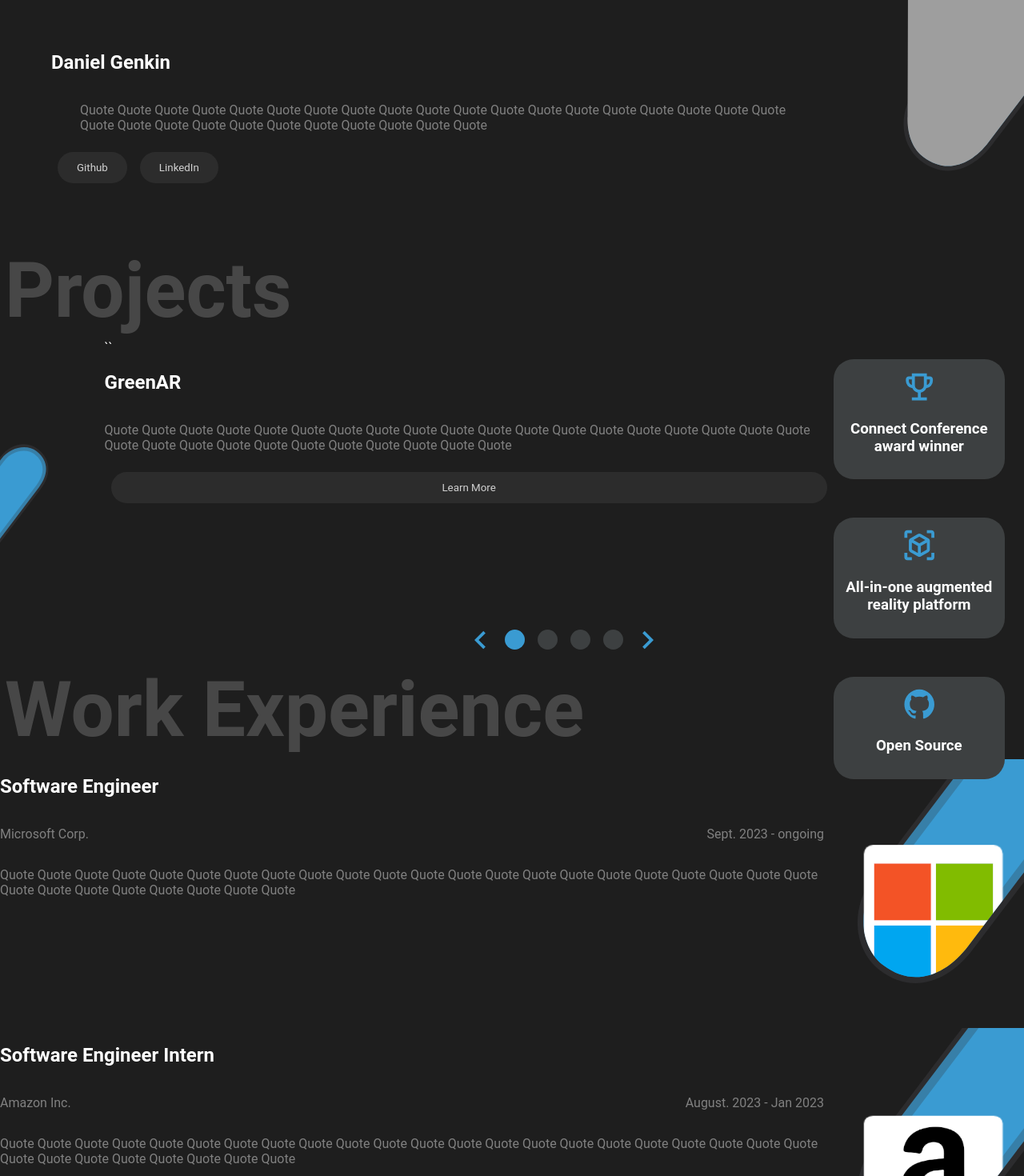
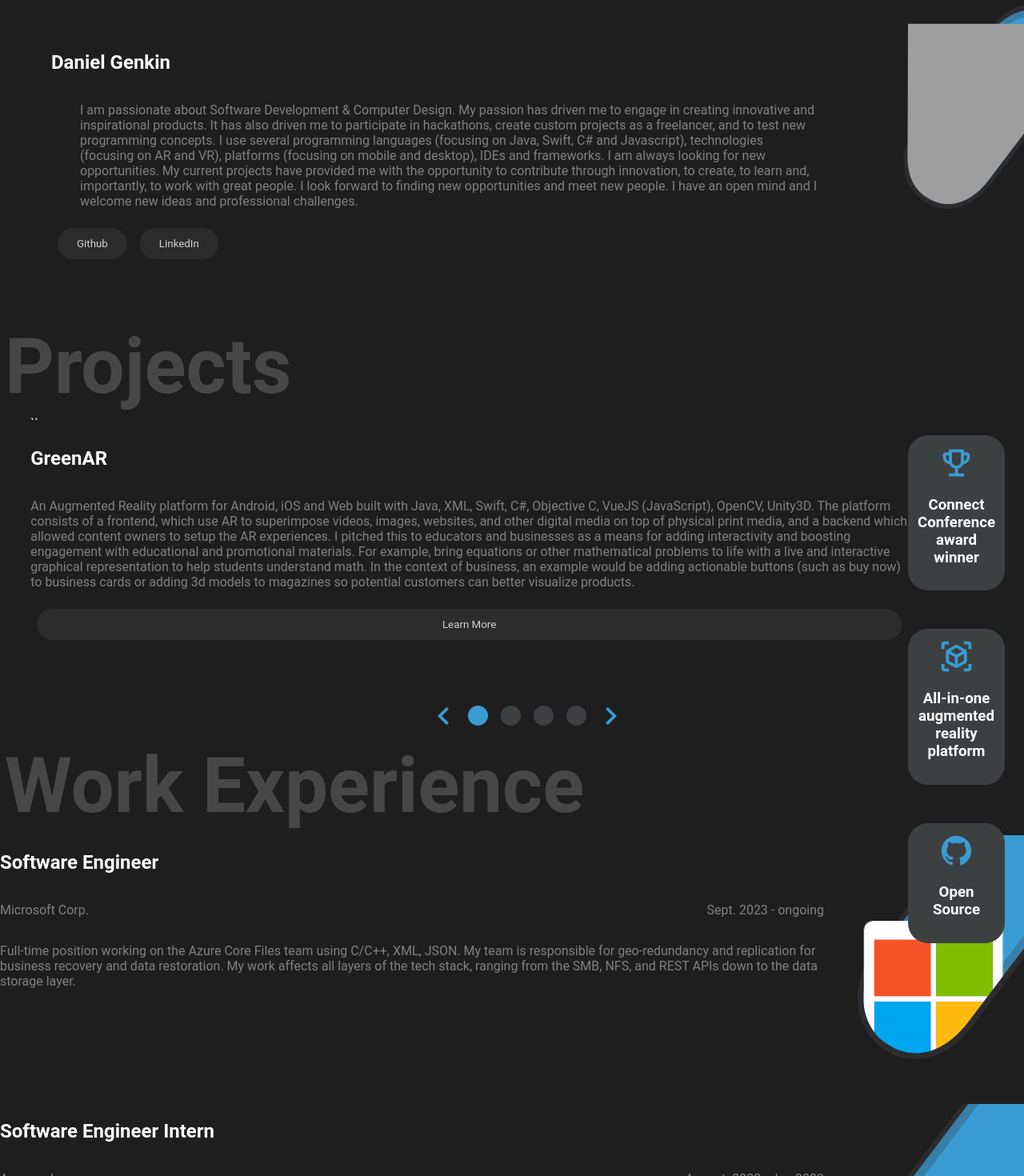
Before and after one commit to Daniel-Genkin/Website, a Vue app: page / in a window 1280 px wide. Shown: the part 20-1490 px from the top of the page at 80% size. Built offline with nearby package versions, Linux system fonts and the light colour scheme; grey boxes are pictures that could not be loaded.

Commit message:
added some more data and moved cols and rows to main.css

```diff
--- a/src/assets/main.css
+++ b/src/assets/main.css
@@ -60,3 +60,12 @@
   /*width is set as user scrolls via the variable*/
   width: 0;
 }
+
+.rows {
+  display: flex;
+  flex-direction: row;
+}
+.cols {
+  display: flex;
+  flex-direction: column;
+}
--- a/src/components/sections/AppPreviewIntro.vue
+++ b/src/components/sections/AppPreviewIntro.vue
@@ -36,12 +36,4 @@
 .cardIcon {
   height: 45px;
 }
-.rows {
-  display: flex;
-  flex-direction: row;
-}
-.cols {
-  display: flex;
-  flex-direction: column;
-}
 </style>
--- a/src/components/sections/Awards.vue
+++ b/src/components/sections/Awards.vue
@@ -22,15 +22,6 @@
 </template>
 
 <style lag="scss" scoped>
-.rows {
-  display: flex;
-  flex-direction: row;
-}
-.cols {
-  display: flex;
-  flex-direction: column;
-}
-
 .card {
   width: 350px;
   position: relative;
--- a/src/components/sections/Education.vue
+++ b/src/components/sections/Education.vue
@@ -30,10 +30,7 @@
   flex-direction: row;
   justify-content: left;
 }
-.cols {
-  display: flex;
-  flex-direction: column;
-}
+
 .pill {
   margin-top: 16px;
 }
--- a/src/components/sections/IndexIntro.vue
+++ b/src/components/sections/IndexIntro.vue
@@ -11,7 +11,7 @@
     <div id="root" class="rows">
       <div id="content" class="cols">
         <h2>Daniel Genkin</h2>
-        <p>Quote Quote Quote Quote Quote Quote Quote Quote Quote Quote Quote Quote Quote Quote Quote Quote Quote Quote Quote Quote Quote Quote Quote Quote Quote Quote Quote Quote Quote Quote</p>
+        <p>I am passionate about Software Development & Computer Design. My passion has driven me to engage in creating innovative and inspirational products. It has also driven me to participate in hackathons, create custom projects as a freelancer, and to test new programming concepts. I use several programming languages (focusing on Java, Swift, C# and Javascript), technologies (focusing on AR and VR), platforms (focusing on mobile and desktop), IDEs and frameworks. I am always looking for new opportunities. My current projects have provided me with the opportunity to contribute through innovation, to create, to learn and, importantly, to work with great people. I look forward to finding new opportunities and meet new people. I have an open mind and I welcome new ideas and professional challenges.</p>
         <div class="rows">
           <button @click="goToGithub()">Github</button>
           <button>LinkedIn</button>
@@ -35,13 +35,4 @@
 #pill {
   flex: 1;
 }
-
-.rows {
-  display: flex;
-  flex-direction: row;
-}
-.cols {
-  display: flex;
-  flex-direction: column;
-}
 </style>
--- a/src/components/sections/ProjectHistory.vue
+++ b/src/components/sections/ProjectHistory.vue
@@ -33,10 +33,6 @@
 </template>
 
 <style lag="scss" scoped>
-.rows {
-  display: flex;
-  flex-direction: row;
-}
 .cols {
   display: flex;
   flex-direction: column;
--- a/src/components/sections/ProjectsPreview.vue
+++ b/src/components/sections/ProjectsPreview.vue
@@ -50,15 +50,6 @@
   width: 200px;
 }
 
-.rows {
-  display: flex;
-  flex-direction: row;
-}
-.cols {
-  display: flex;
-  flex-direction: column;
-}
-
 .icon {
   height: 45px;
 }
--- a/src/components/sections/Screenshots.vue
+++ b/src/components/sections/Screenshots.vue
@@ -45,15 +45,6 @@
   border-radius: 25px;
 }
 
-.rows {
-  display: flex;
-  flex-direction: row;
-}
-.cols {
-  display: flex;
-  flex-direction: column;
-}
-
 .center {
   justify-content: center;
   align-items: center;
--- a/src/components/sections/WorkExperience.vue
+++ b/src/components/sections/WorkExperience.vue
@@ -30,10 +30,6 @@
   width: 100%;
   justify-content: space-between;
 }
-.cols {
-  display: flex;
-  flex-direction: column;
-}
 
 .pill {
   width: 50%;
--- a/src/data/data.ts
+++ b/src/data/data.ts
@@ -1,7 +1,7 @@
 export var ALL_PROJECTS: Project[] = [
     {
         title: "GreenAR",
-        description: "Quote Quote Quote Quote Quote Quote Quote Quote Quote Quote Quote Quote Quote Quote Quote Quote Quote Quote Quote Quote Quote Quote Quote Quote Quote Quote Quote Quote Quote Quote",
+        description: "An Augmented Reality platform for Android, iOS and Web built with Java, XML, Swift, C#, Objective C, VueJS (JavaScript), OpenCV, Unity3D. The platform consists of a frontend, which use AR to superimpose videos, images, websites, and other digital media on top of physical print media, and a backend which allowed content owners to setup the AR experiences. I pitched this to educators and businesses as a means for adding interactivity and boosting engagement with educational and promotional materials. For example, bring equations or other mathematical problems to life with a live and interactive graphical representation to help students understand math. In the context of business, an example would be adding actionable buttons (such as buy now) to business cards or adding 3d models to magazines so potential customers can better visualize products.",
         pageLink: "/greenar",
         highlights: [
             {
@@ -162,7 +162,7 @@
     },
     {
         title: "Project Gameplan",
-        description: "Quote Quote Quote Quote Quote Quote Quote Quote Quote Quote Quote Quote Quote Quote Quote Quote Quote Quote Quote Quote Quote Quote Quote Quote Quote Quote Quote Quote Quote Quote",
+        description: "A project management platform that uses gamification techniques to boost employee motivation for task completion. Built using frontend (primarily VueJS) and backend Web (primarily Azure) technologies.",
         pageLink: "/project-gameplan",
         highlights: [
             {
@@ -211,7 +211,7 @@
     },
     {
         title: "Slappy Sandwich",
-        description: "Quote Quote Quote Quote Quote Quote Quote Quote Quote Quote Quote Quote Quote Quote Quote Quote Quote Quote Quote Quote Quote Quote Quote Quote Quote Quote Quote Quote Quote Quote",
+        description: "Start tapping, slapping and having fun! Slap your way to collect all the doohickeys and various slappers.How far can you get? Download and find out! Then challenge your friends! Game features: ♦ Rookie and Pro modes ♦ Cool doohickeys and slappers to collect ♦ Simple rules/controls ♦ Realistic physics ♦ Minimalistic ♦ Fun sound effects ♦ Share score with your friends. Have fun slapping! Fun for all ages!",
         pageLink: "/slappy-sandwich",
         highlights: [
             {
@@ -263,7 +263,7 @@
     },
     {
         title: "3D Spaceship Simulator",
-        description: "Quote Quote Quote Quote Quote Quote Quote Quote Quote Quote Quote Quote Quote Quote Quote Quote Quote Quote Quote Quote Quote Quote Quote Quote Quote Quote Quote Quote Quote Quote",
+        description: "A 3D procedurally generated space environment that the player flies through with their spaceship to reach destination planets to complete quests. This game was built without a game engine using pure C++ and OpenGL. I worked in a team of three as the lead developer.",
         pageLink: "/spaceship-simulator",
         highlights: [
             {
@@ -311,6 +311,7 @@
     }
 ];
 
+// TODO PULL FROM LINKEDIN
 export var WORK_EXPERIENCE: WorkExperience[] = [
     {
         title: "Software Engineer",
@@ -318,7 +319,7 @@
         organization: "Microsoft Corp.",
         startingDate: "Sept. 2023",
         endingDate: "ongoing",
-        description: "Quote Quote Quote Quote Quote Quote Quote Quote Quote Quote Quote Quote Quote Quote Quote Quote Quote Quote Quote Quote Quote Quote Quote Quote Quote Quote Quote Quote Quote Quote"
+        description: "Full-time position working on the Azure Core Files team using C/C++, XML, JSON. My team is responsible for geo-redundancy and replication for business recovery and data restoration. My work affects all layers of the tech stack, ranging from the SMB, NFS, and REST APIs down to the data storage layer."
     },
     {
         title: "Software Engineer Intern",
@@ -326,7 +327,7 @@
         organization: "Amazon Inc.",
         startingDate: "August. 2023",
         endingDate: "Jan 2023",
-        description: "Quote Quote Quote Quote Quote Quote Quote Quote Quote Quote Quote Quote Quote Quote Quote Quote Quote Quote Quote Quote Quote Quote Quote Quote Quote Quote Quote Quote Quote Quote"
+        description: "12-week internship. My project improved advertisement second-price auction latency on the Amazon.com Ads team by > 25% and resulted in estimated savings of ~14 million dollars per year in compute resources. This team primarily used Java."
     },
     {
         title: "2x Software Engineer Intern",
@@ -334,7 +335,7 @@
         organization: "Microsoft Corp.",
         startingDate: "August. 2023",
         endingDate: "Jan 2023",
-        description: "Quote Quote Quote Quote Quote Quote Quote Quote Quote Quote Quote Quote Quote Quote Quote Quote Quote Quote Quote Quote Quote Quote Quote Quote Quote Quote Quote Quote Quote Quote"
+        description: "Two 12-week internships. The first was working on adding NodeJS support to the C# Mono WebAssembly project (WASM). The second was adding WebTransport support to the ASP.NET Kestrel webserver. Both projects are open source and were motivated by community requests. These internships used a combination of C#, TypeScript (TS), XML, and other languages."
     },
     {
         title: "Software Engineer Apprentice",
@@ -342,7 +343,7 @@
         organization: "TeamViewer Ambgh.",
         startingDate: "August. 2023",
         endingDate: "Jan 2023",
-        description: "Quote Quote Quote Quote Quote Quote Quote Quote Quote Quote Quote Quote Quote Quote Quote Quote Quote Quote Quote Quote Quote Quote Quote Quote Quote Quote Quote Quote Quote Quote"
+        description: "Part-time internship following a sale of the LifeAR brand. I worked on integrating the ASSIMP open-source library in the lifeAR and assistAR products to enable greater 3D model rendering support. This project acted as a bridge between the ASSIMP C++ source code and the assistAR Kotlin source code. I implemented all the components necessary to load and display the models and ultimately greatly improved both the fidelity and performance of the models that assistAR was able to load and display."
     },
     {
         title: "Software Engineer",
@@ -350,7 +351,7 @@
         organization: "Fyelabs",
         startingDate: "August. 2023",
         endingDate: "Jan 2023",
-        description: "Quote Quote Quote Quote Quote Quote Quote Quote Quote Quote Quote Quote Quote Quote Quote Quote Quote Quote Quote Quote Quote Quote Quote Quote Quote Quote Quote Quote Quote Quote"
+        description: "Completed several frontend and backend projects using several languages, frameworks, and tools including Python, C++, JavaScript, TypeScript, HTML, CSS, SCSS, VueJS, React, React Native, and Docker."
     },
     {
         title: "Explore Intern",
@@ -358,7 +359,7 @@
         organization: "Microsoft Corp.",
         startingDate: "August. 2023",
         endingDate: "Jan 2023",
-        description: "Quote Quote Quote Quote Quote Quote Quote Quote Quote Quote Quote Quote Quote Quote Quote Quote Quote Quote Quote Quote Quote Quote Quote Quote Quote Quote Quote Quote Quote Quote"
+        description: "My personal projects are grouped under this brand. Throughout high school (2015 - 2019), I worked as a freelancer for implementing various web and mobile applications. Throughout university (2019 - 2023), I worked on the GreenAR and Project GamePlan projects."
     },
 ];
 
@@ -381,7 +382,7 @@
     }
 ]
 
-export var AWARDS: Award[] = [
+export var AWARDS: AwardEntry[] = [
     {
         year: 2023,
         title: "Graduation with Honours and Distinction",
--- a/src/views/IndexView.vue
+++ b/src/views/IndexView.vue
@@ -47,15 +47,6 @@
 </template>
 
 <style lag="scss" scoped>
-.rows {
-  display: flex;
-  flex-direction: row;
-}
-.cols {
-  display: flex;
-  flex-direction: column;
-}
-
 #content {
   flex: 5;
   padding: 64px;
```
